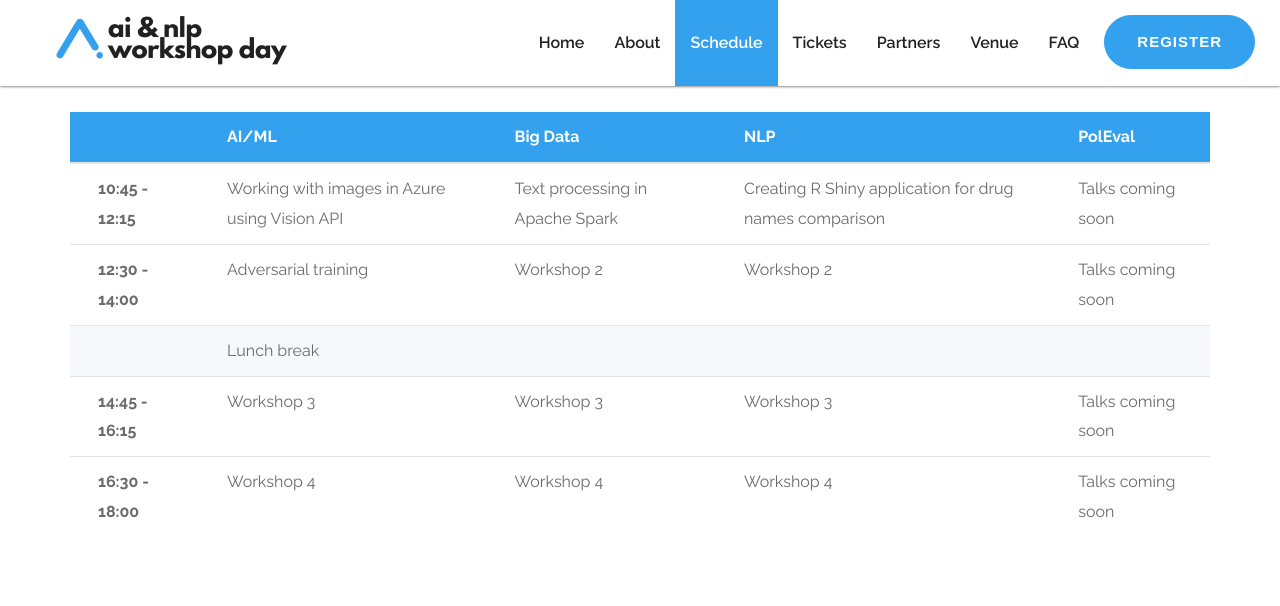
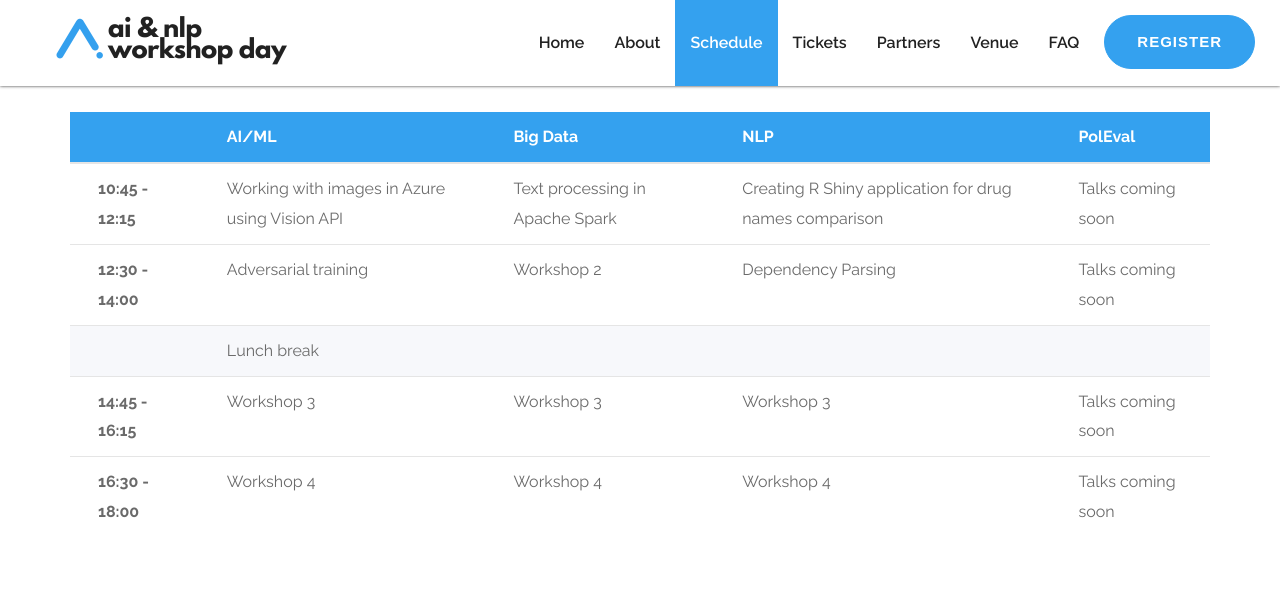
Before and after one commit to nlpday/nlpday-19, a Jekyll site: the page built from index.html, in a window 1280 px wide and 900 px high, scrolled down 2523 px. Shown: the top 606 px of the window. Built offline with Jekyll 4.4.1, drawn with Linux system fonts in a browser that asks for light colours; nearby versions of some CDN libraries; library files that are not in the unit come from our copies.

Commit message:
Update schedule2.html

```diff
--- a/_includes/index/schedule2.html
+++ b/_includes/index/schedule2.html
@@ -44,7 +44,7 @@
  </tr> <tr> <th scope="row">12:30 - 14:00</th>
  	<td>Adversarial training</td>
  	<td>Workshop 2</td>
- 	<td>Workshop 2</td>
+ 	<td>Dependency Parsing</td>
  	<td>Talks coming soon</td></tr>
 <tr class="active"> <th scope="row"></th>
 	<td>Lunch break</td><td></td>  <td></td>
```
